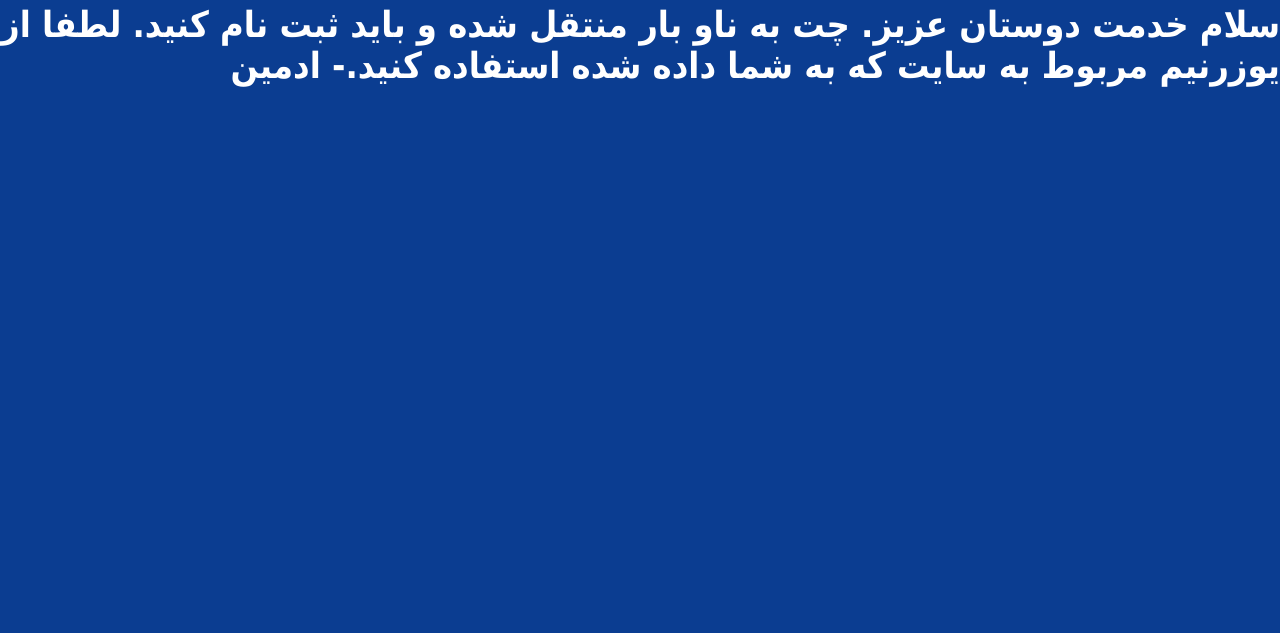
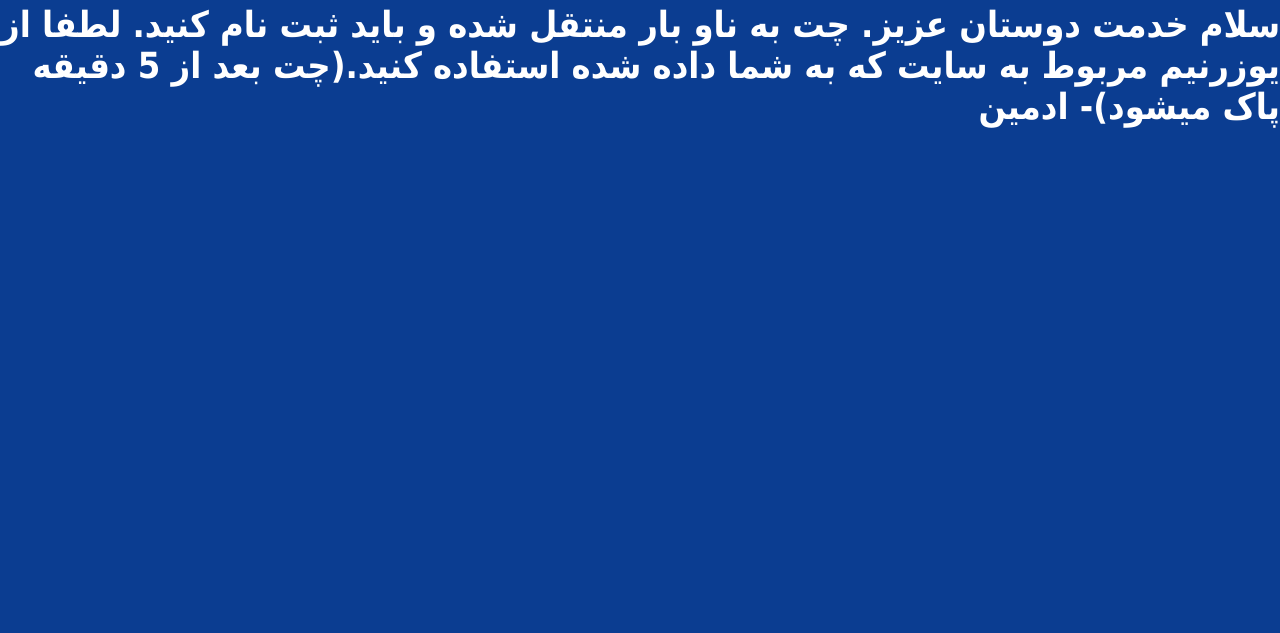
Before and after one commit to nickpatriotthepar0tdoyouseeme/OPALPEAK1, a website: page page.html in a window 1280 px wide. Shown: the part 167-800 px from the top of the page. Drawn offline with Linux system fonts and the light colour scheme.

Commit message:
Update page.html

```diff
--- a/page.html
+++ b/page.html
@@ -141,7 +141,7 @@
         <a href="chat.html">chat</a>
     </div>
 <h1>posts(by admin)</h1>
-  <h1>سلام خدمت دوستان عزیز. چت به ناو بار منتقل شده و باید ثبت نام کنید. لطفا از یوزرنیم مربوط به سایت که به شما داده شده استفاده کنید.- ادمین</h1>
+  <h1>سلام خدمت دوستان عزیز. چت به ناو بار منتقل شده و باید ثبت نام کنید. لطفا از یوزرنیم مربوط به سایت که به شما داده شده استفاده کنید.(چت بعد از 5 دقیقه پاک میشود)- ادمین</h1>
 
 </body>
 </html>
```
